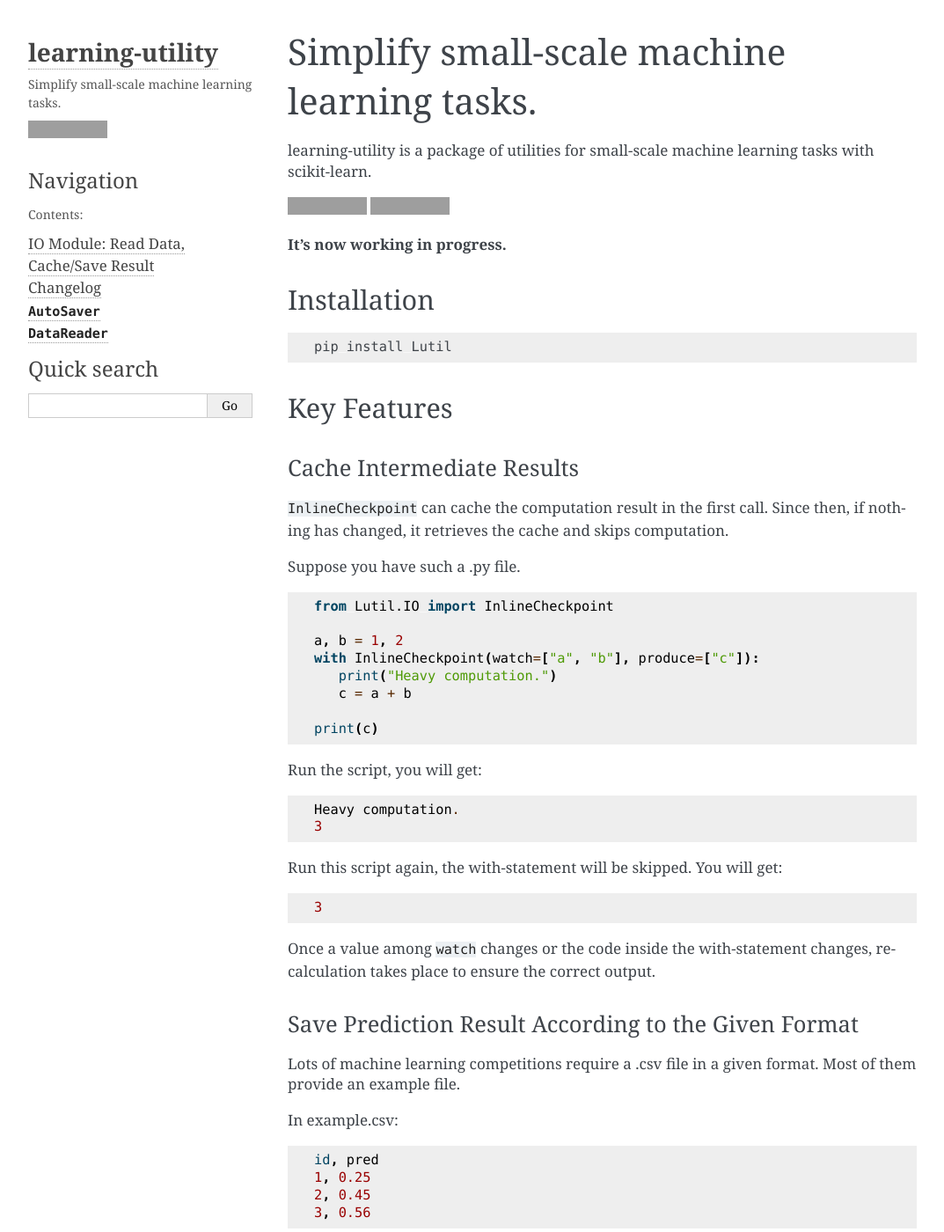
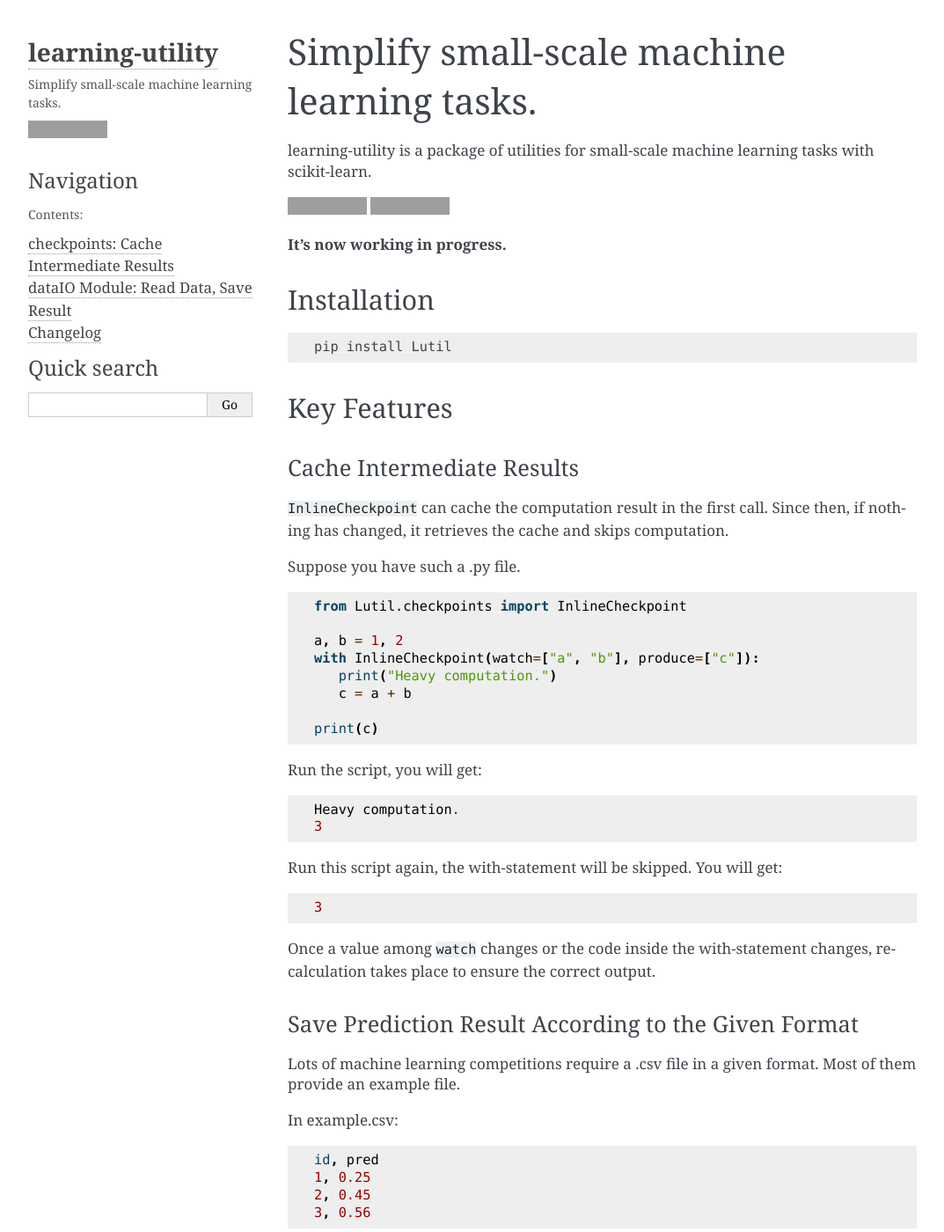
Before and after one commit to Vopaaz/learning-utility, a Sphinx documentation site: the page built from docs/source/index.rst, in a window 1280 px wide and 1400 px high. Shown: the whole window at 88% size, without its empty margins (93-1166 px from the left). Built offline with Sphinx 7.4.7, drawn with Linux system fonts in a browser that asks for light colours; some of the changed text lies outside the part shown; grey boxes are pictures that could not be loaded.

Commit message:
Docs: more docs change for splitting modules

```diff
--- a/docs/source/content/IO.rst
+++ b/docs/source/content/checkpoints.rst
@@ -1,4 +1,4 @@
-IO Module: Read Data, Cache/Save Result
+checkpoints: Cache Intermediate Results
 =============================================
 
 .. contents::
--- a/docs/source/content/dataIO.rst
+++ b/docs/source/content/dataIO.rst
@@ -1,3 +1,6 @@
+dataIO Module: Read Data, Save Result
+=============================================
+
 .. py:module:: Lutil.dataIO
 
 .. py:class:: AutoSaver(save_dir="", example_path=None, **default_kwargs)
--- a/docs/source/index.rst
+++ b/docs/source/index.rst
@@ -33,7 +33,7 @@ Suppose you have such a .py file.
 
 .. code-block:: python
 
-    from Lutil.IO import InlineCheckpoint
+    from Lutil.checkpoints import InlineCheckpoint
 
     a, b = 1, 2
     with InlineCheckpoint(watch=["a", "b"], produce=["c"]):
@@ -73,7 +73,7 @@ Run:
 .. code-block:: python
 
     >>> import numpy as np
-    >>> from Lutil.IO import AutoSaver
+    >>> from Lutil.dataIO import AutoSaver
 
     >>> result = np.array([0.2, 0.4, 0.1, 0.5])
             # Typical output of a scikit-learn predictor
@@ -98,9 +98,11 @@ Also, the encoding, seperator, header, index of the example.csv will all be reco
 .. toctree::
    :maxdepth: 2
    :caption: Contents:
-   :glob:
 
-   content/*
+   content/checkpoints.rst
+   content/dataIO.rst
+
+   content/changelog.rst
 
 
 
```
